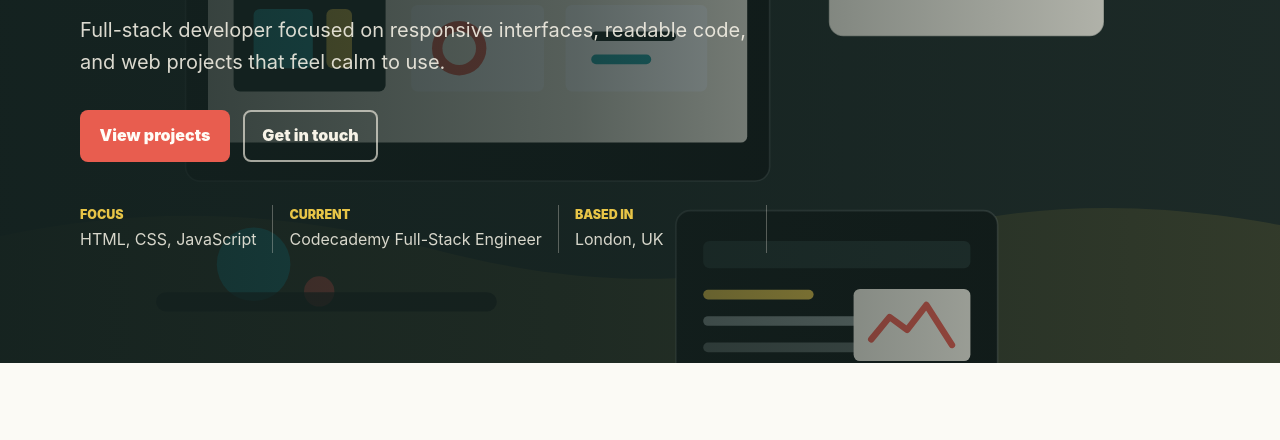
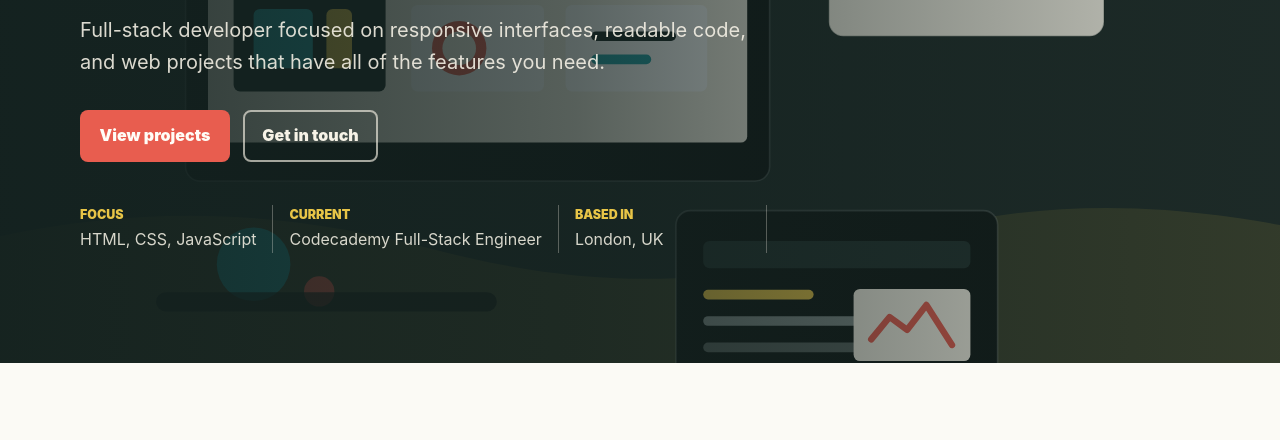
Before and after one commit to Nahidur-Akhanjee/Codecademy-Portfolio-Website-exercise, a plain HTML site: page index.html in a window 1280 px wide. Shown: the part 294-734 px from the top of the page. Drawn offline with Linux system fonts and the light colour scheme.

Commit message:
Update to personal description

```diff
--- a/index.html
+++ b/index.html
@@ -52,7 +52,7 @@
           <h1 id="hero-title">Nabil Akhanjee</h1>
           <p class="hero-lede">
             Full-stack developer focused on responsive interfaces, readable code,
-            and web projects that feel calm to use.
+            and web projects that have all of the features you need.
           </p>
           <div class="hero-actions" aria-label="Portfolio actions">
             <a class="button button-primary" href="#projects">View projects</a>
```
